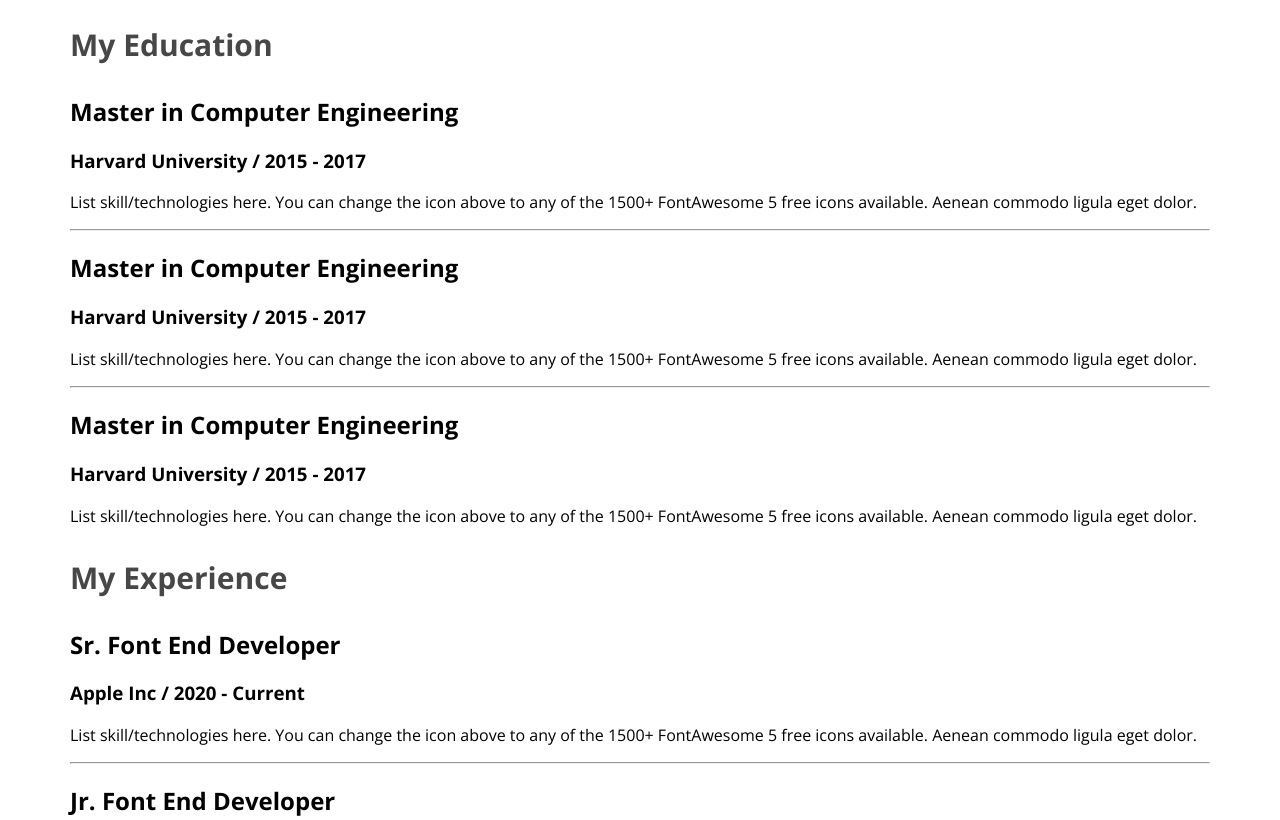
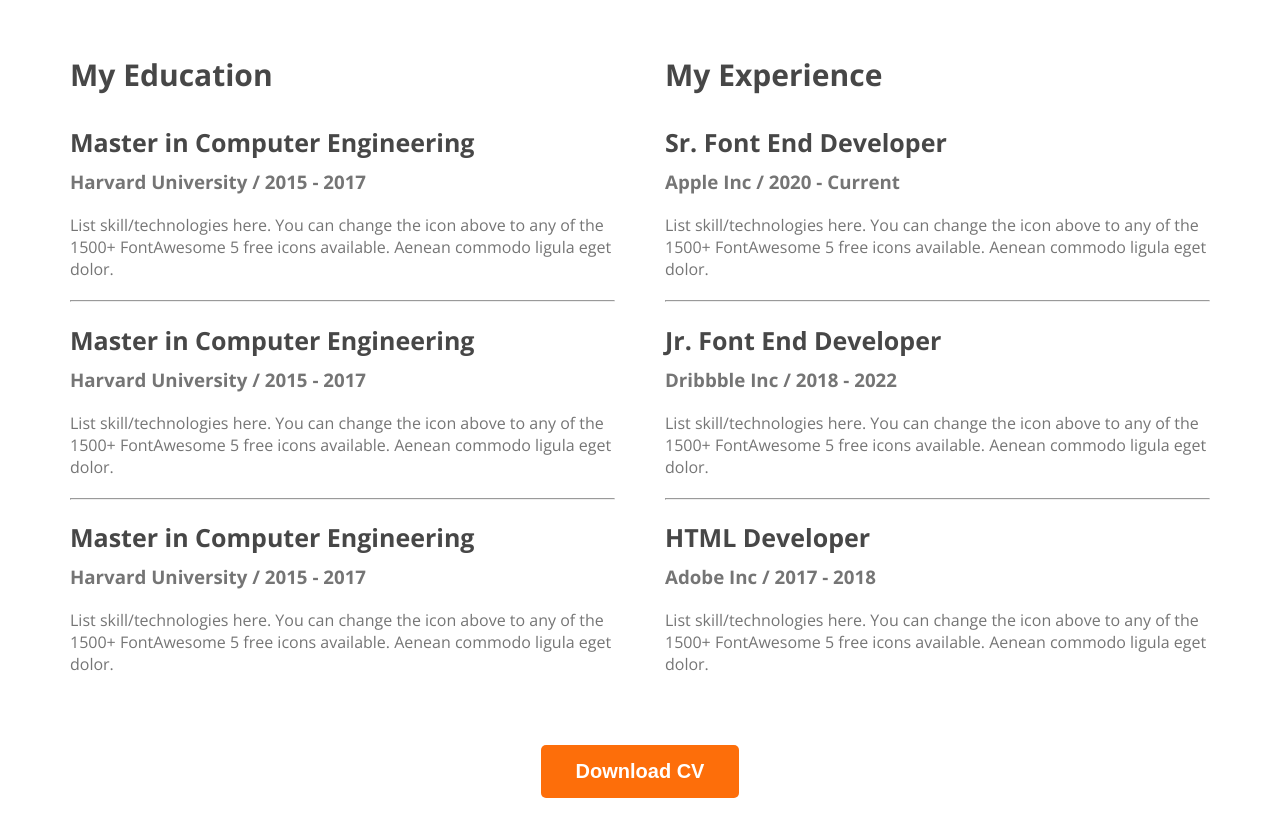
Before and after one commit to Hasan-Maruf1/web-developer-portfolio, a plain HTML site: page index.html in a window 1280 px wide. Shown: the part 2060-2880 px from the top of the page. Drawn offline with nearby package versions, Linux system fonts and the light colour scheme.

Commit message:
added download btn

```diff
--- a/index.html
+++ b/index.html
@@ -95,6 +95,7 @@
                 <!-- .resume-column*2>h3.resume-column-title+p.resume-column-desc -->
                 <div class="resume-column">
                     <h3 class="resume-column-title">My Education</h3>
+                    <!-- items -->
                     <div class="resume-item">
                         <h2 class="resume-item-title">Master in Computer Engineering</h2>
                         <h3 class="resume-item-institute">Harvard University / 2015 - 2017</h3>
@@ -141,7 +142,11 @@
 
                 </div>
             </div>
+            <div class="download-cv">
+                <button class="primary-btn">Download CV</button>
+            </div>
         </section>
+
 
     </main>
     <footer>
--- a/styles/portfolio.css
+++ b/styles/portfolio.css
@@ -183,8 +183,39 @@ main section {
     color: #757575;
 }
 
+/* resume */
 .resume-column-title {
     color: #474747;
     font-size: 30px;
     font-weight: 700;
 }
+
+.resume-container {
+    display: flex;
+    gap: 50px;
+    align-items: center;
+}
+
+.resume-item-title {
+    color: #474747;
+    font-size: 25px;
+    font-weight: 700;
+    margin-bottom: 10px;
+}
+.resume-item-institute{
+    margin-top: 0px;
+    margin-bottom: 20px;
+}
+
+.resume-item-desc{
+    margin-top: 0px;
+    margin-bottom: 20px;
+}
+.resume-item-desc,
+.resume-item-institute {
+    color: #757575;
+}
+.download-cv{
+text-align: center;
+margin-top: 50px;
+}
```
